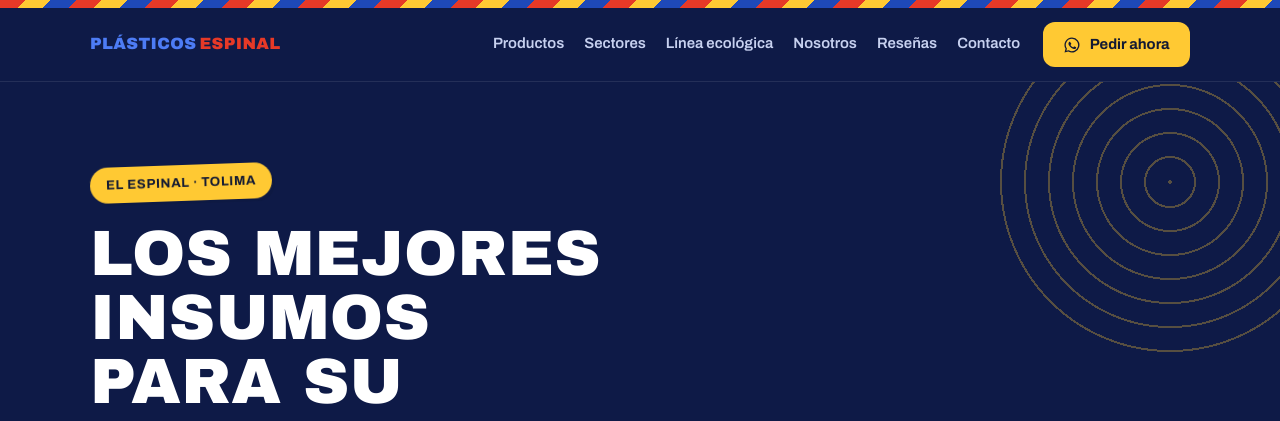
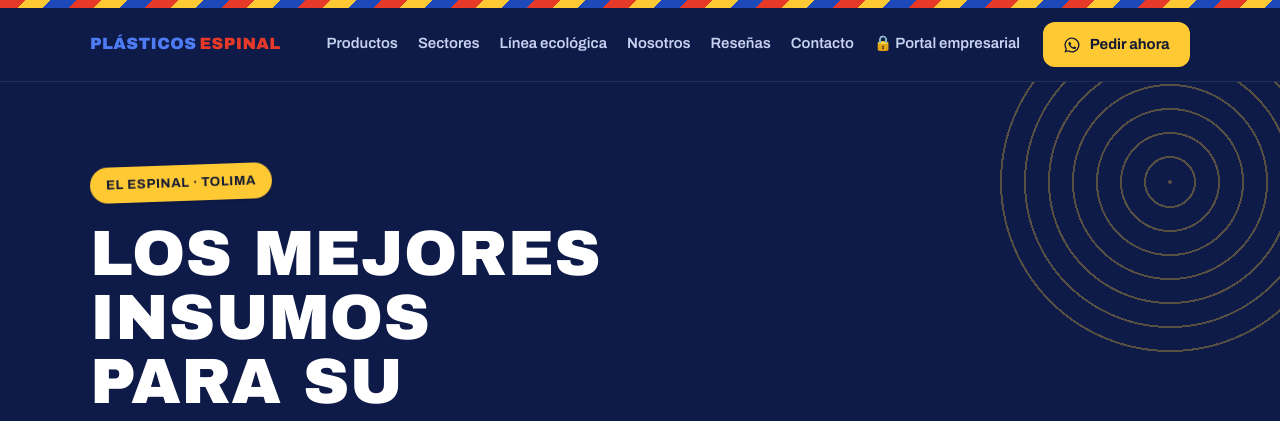
Before and after one commit to JohanMontealegre13/plasticos-espinal-web, a plain HTML site: page index.html in a window 1280 px wide. Shown: the top 421 px of the page. Drawn offline with Linux system fonts and the light colour scheme.

Commit message:
Add Portal Empresarial button linking to CRM

```diff
--- a/index.html
+++ b/index.html
@@ -96,6 +96,7 @@
         <a href="#nosotros">Nosotros</a>
         <a href="#resenas">Reseñas</a>
         <a href="#contacto">Contacto</a>
+        <a href="https://portal.plasticosespinal.com" target="_blank" rel="noopener">🔒 Portal empresarial</a>
       </nav>
       <a class="boton boton-amarillo cabecera-cta" href="https://wa.me/573183555246?text=Hola%2C%20Pl%C3%A1sticos%20Espinal%20%F0%9F%91%8B%20Quiero%20hacer%20un%20pedido." target="_blank" rel="noopener">
         <svg aria-hidden="true" viewBox="0 0 24 24" width="18" height="18" fill="currentColor"><path d="M12 2a10 10 0 0 0-8.6 15.1L2 22l5-1.3A10 10 0 1 0 12 2Zm0 1.8a8.2 8.2 0 1 1-4.2 15.3l-.3-.2-3 .8.8-2.9-.2-.3A8.2 8.2 0 0 1 12 3.8Zm-3.1 4c-.2 0-.5 0-.7.3-.2.3-.9.9-.9 2.1s.9 2.4 1 2.6c.1.2 1.8 2.8 4.3 3.9 2.1.9 2.6.7 3 .7.5 0 1.5-.6 1.7-1.2.2-.6.2-1.1.2-1.2l-.5-.3-1.7-.8c-.2-.1-.4-.1-.6.1l-.8 1c-.1.2-.3.2-.5.1a6.7 6.7 0 0 1-3.3-2.9c-.1-.2 0-.4.1-.5l.6-.7c.1-.2.1-.3.2-.5v-.5L9.7 8.2c-.2-.4-.4-.4-.6-.4h-.2Z"/></svg>
```
